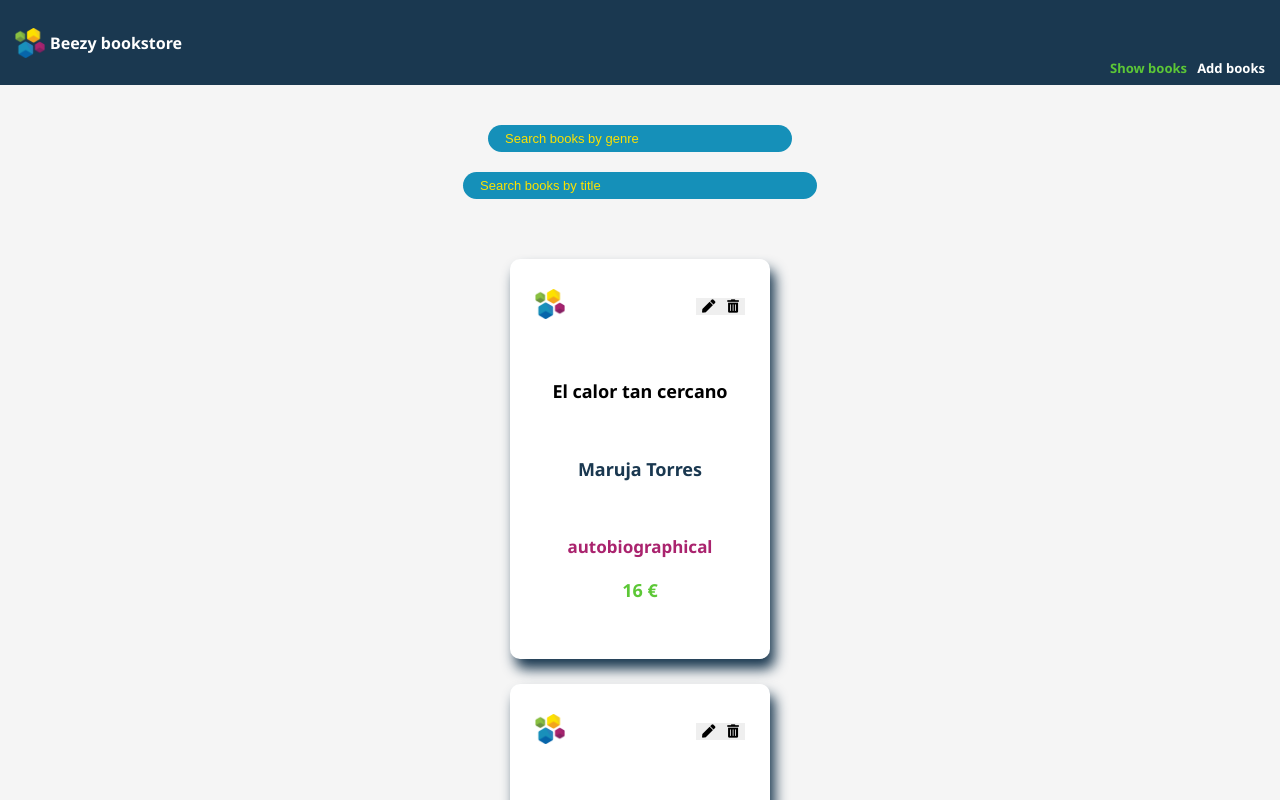
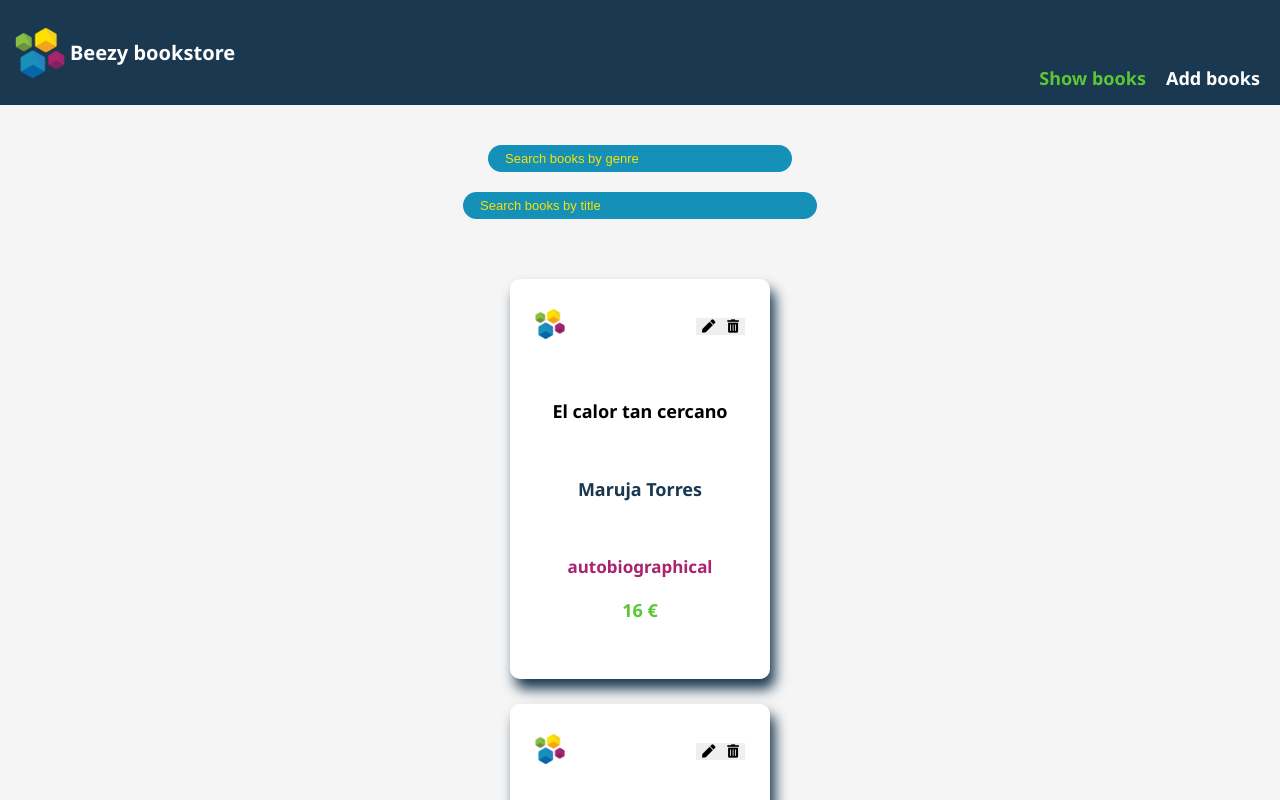
Before and after one commit to natalia-pn/B, a React (Create React App) app: page / in a window 1280 px wide. Shown: the top 800 px of the page. Built offline with nearby package versions, Linux system fonts and the light colour scheme.

Commit message:
Add header styles for tablet

```diff
--- a/src/styles/_menu.scss
+++ b/src/styles/_menu.scss
@@ -9,6 +9,10 @@
     background-color: $dark-blue;
     height: 85px;
     width: 100vw;
+
+    @media all and (min-width:768px) {
+        height: 105px;
+    }
 }
 
 .Logo__container {
@@ -20,6 +24,11 @@
     width: 30px;
     height: 30px;
     margin-left: 15px;
+
+    @media all and (min-width:768px) {
+        width: 50px;
+        height: 50px;
+    }
 }
 
 .App__name {
@@ -27,23 +36,37 @@
     color: $white;
     font-weight: 700;
     font-size: 16px;
+
+    @media all and (min-width:768px) {
+        font-size: 20px;
+    }
 }
 
 .App__menu {
     display: flex;
-    margin: 50px 5px 0 0;
+    margin: 50px 0 0;
     width: 170px;
     justify-content: flex-end;
+
+    @media all and (min-width:768px) {
+        width: 300px;
+        margin-top: 50px;
+    }
 }
 
 .Show-books__link, .Add-books__link {
     font-size: 13px;
     text-decoration: none;
-    margin-right: 10px;
+    margin-right: 15px;
     color: $white;
     font-weight: 700;
     &:hover {
         color:$green;
+    }
+
+    @media all and (min-width:768px) {
+        font-size: 18px;
+        margin-right: 20px;
     }
 }
 
```
